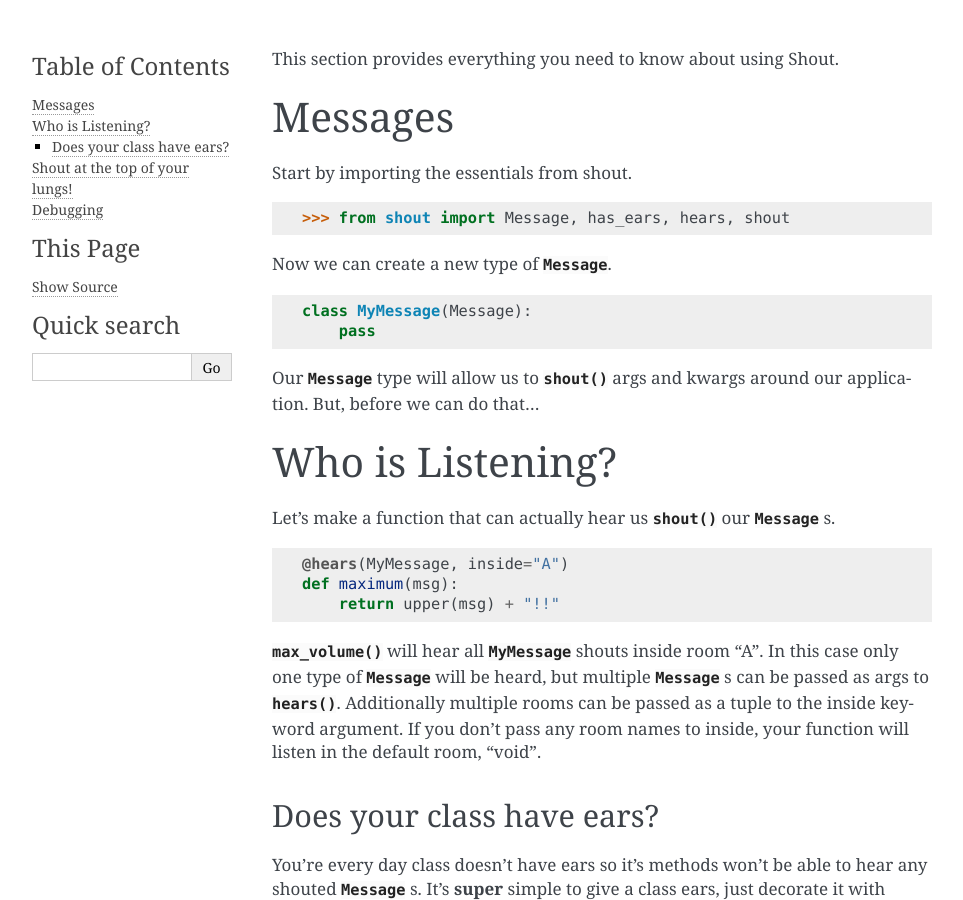
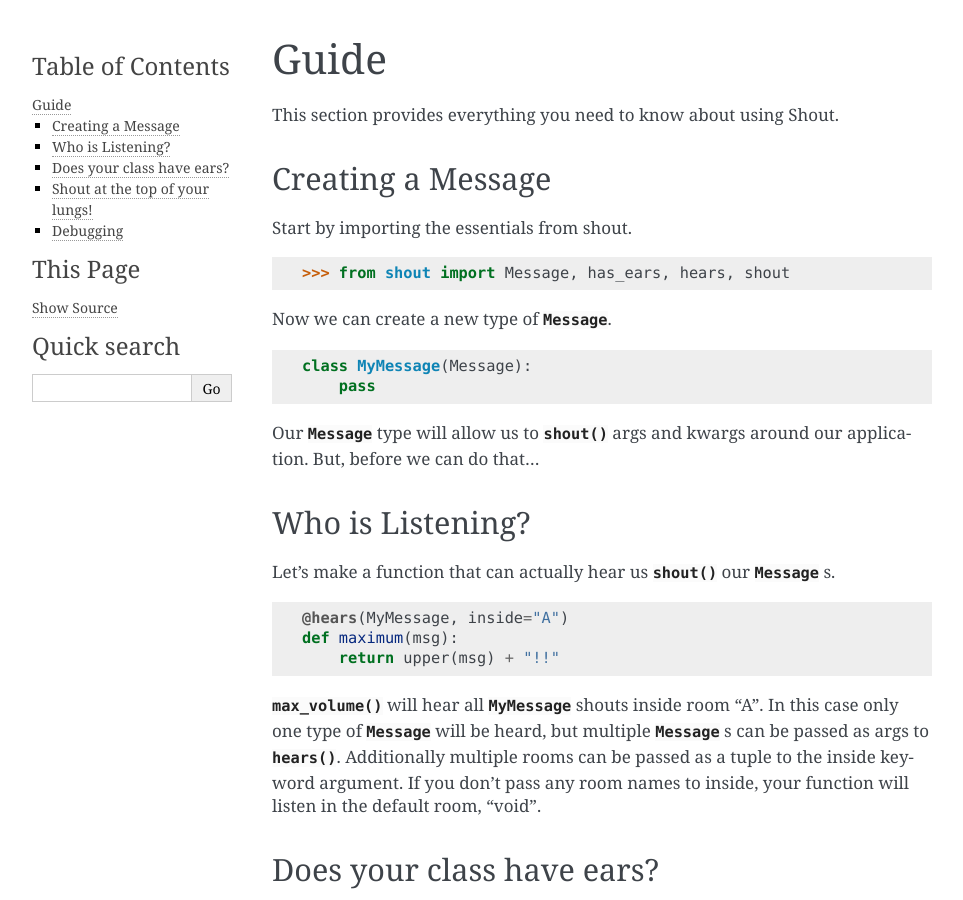
Before and after one commit to danbradham/shout, a Sphinx documentation site: the page built from docs/guide.rst, in a window 1280 px wide and 900 px high. Shown: the whole window, without its empty margins (148-1111 px from the left). Built offline with Sphinx 7.4.7, drawn with Linux system fonts in a browser that asks for light colours.

Commit message:
[skip ci] Documentation...

```diff
--- a/docs/guide.rst
+++ b/docs/guide.rst
@@ -1,10 +1,12 @@
 .. _guide:
 .. currentmodule:: shout
 
+Guide
+=====
 This section provides everything you need to know about using Shout.
 
-Messages
-========
+Creating a Message
+------------------
 Start by importing the essentials from shout.
 
 ::
@@ -21,7 +23,7 @@ Now we can create a new type of :class:`Message`.
 Our :class:`Message` type will allow us to :func:`shout` args and kwargs around our application. But, before we can do that...
 
 Who is Listening?
-=================
+-----------------
 Let's make a function that can actually hear us :func:`shout` our :class:`Message` s.
 
 ::
@@ -55,7 +57,7 @@ any shouted :class:`Message` s. It's **super** simple to give a class ears, just
             return upper(msg)
 
 Shout at the top of your lungs!
-===============================
+-------------------------------
 Time to shout some messages!
 
 ::
@@ -95,7 +97,7 @@ Cool, but, judging from the response, none of our methods in :class:`Volumes` he
 There we go! It's important to note that while we only passed one argument in our shouts, any arg, kwarg signature is supported. :class:`Message` signatures are really set by their listeners. So, if you have multiple listeners for the same type of :class:`Message`, ensure that they all take the same parameters.
 
 Debugging
-=========
+---------
 Shout has extensive logging which is turned off by default.
 
 ::
```
Also changed, not shown: docs/api.rst (+8 -5 lines).
